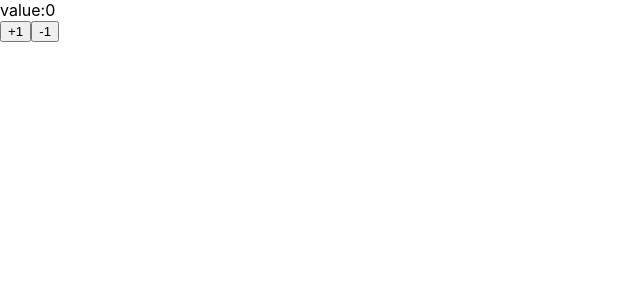
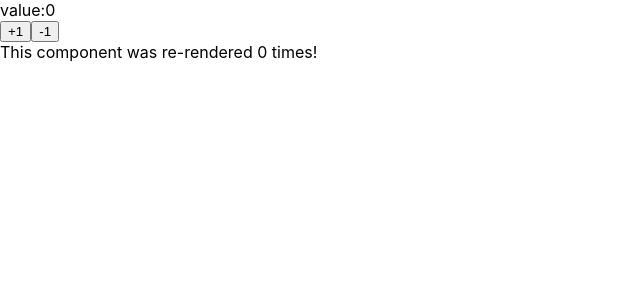
Before and after one commit to kotyan0427/my-first-react-app-in-typescript, a React (Create React App) app: page / in a window 1280 px wide. Shown: the top 300 px of the page, without its empty margins (0-640 px from the left). Built offline with nearby package versions, Linux system fonts and the light colour scheme.

Commit message:
useRefとuseEffect

```diff
--- a/src/Counter.tsx
+++ b/src/Counter.tsx
@@ -1,8 +1,11 @@
-import { useState } from "react";
+import { useEffect, useRef, useState } from "react";
 
 export const Counter: React.VFC<{}> = () => {
-  const initialValue: any = 0;
-  const [value, setValue] = useState<number>(initialValue);
+  const [value, setValue] = useState<number>(0);
+  const refTimes = useRef<number>(0);
+  useEffect(() => {
+    refTimes.current = refTimes.current + 1;
+  });
 
   const increment = () => {
     setValue((prev) => prev + 1);
@@ -17,6 +20,7 @@ export const Counter: React.VFC<{}> = () => {
       <div>value:{value}</div>
       <button onClick={increment}>+1</button>
       <button onClick={decrement}>-1</button>
+      <div>This component was re-rendered {refTimes.current} times!</div>
     </div>
   );
 };
```
